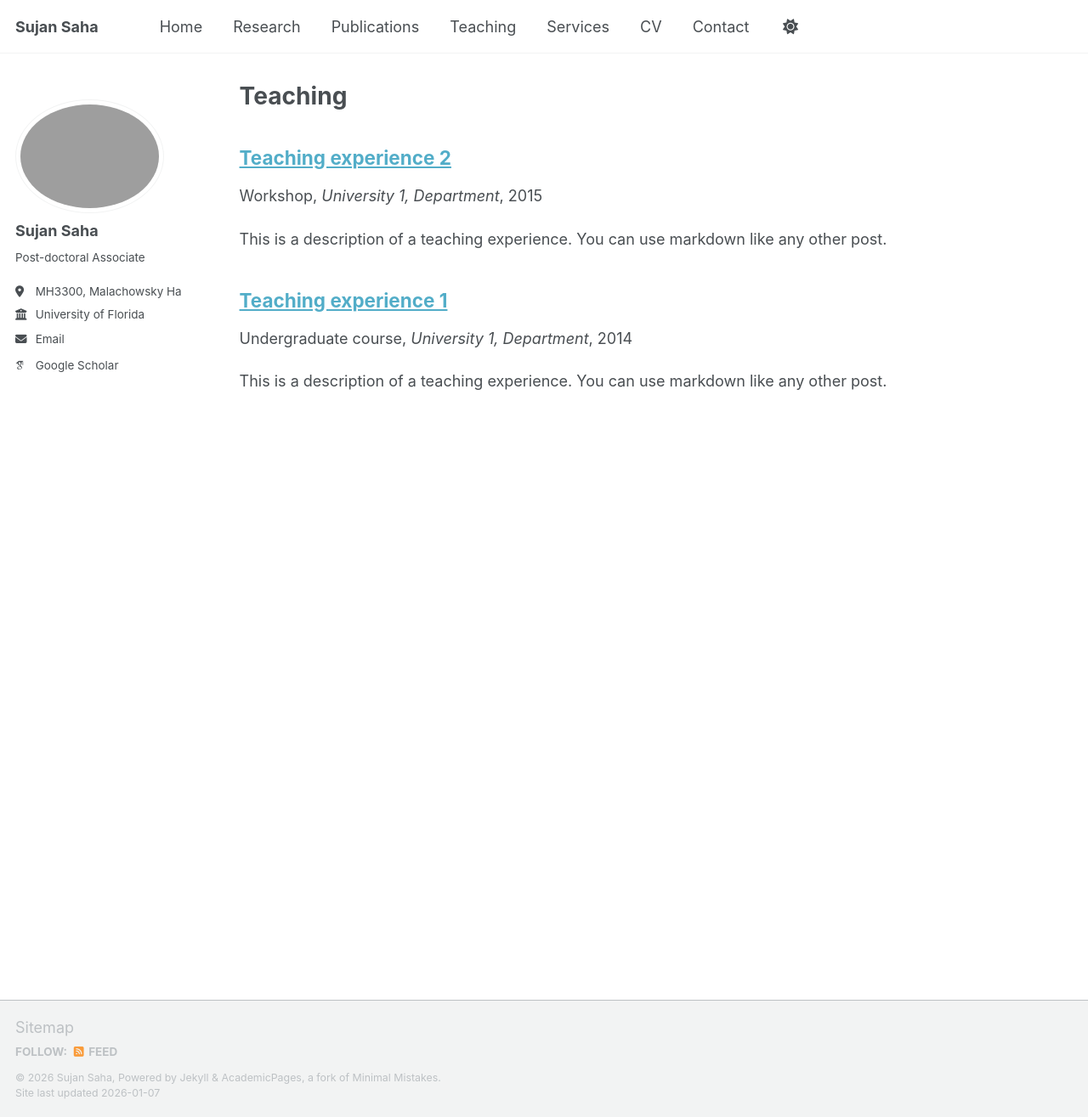
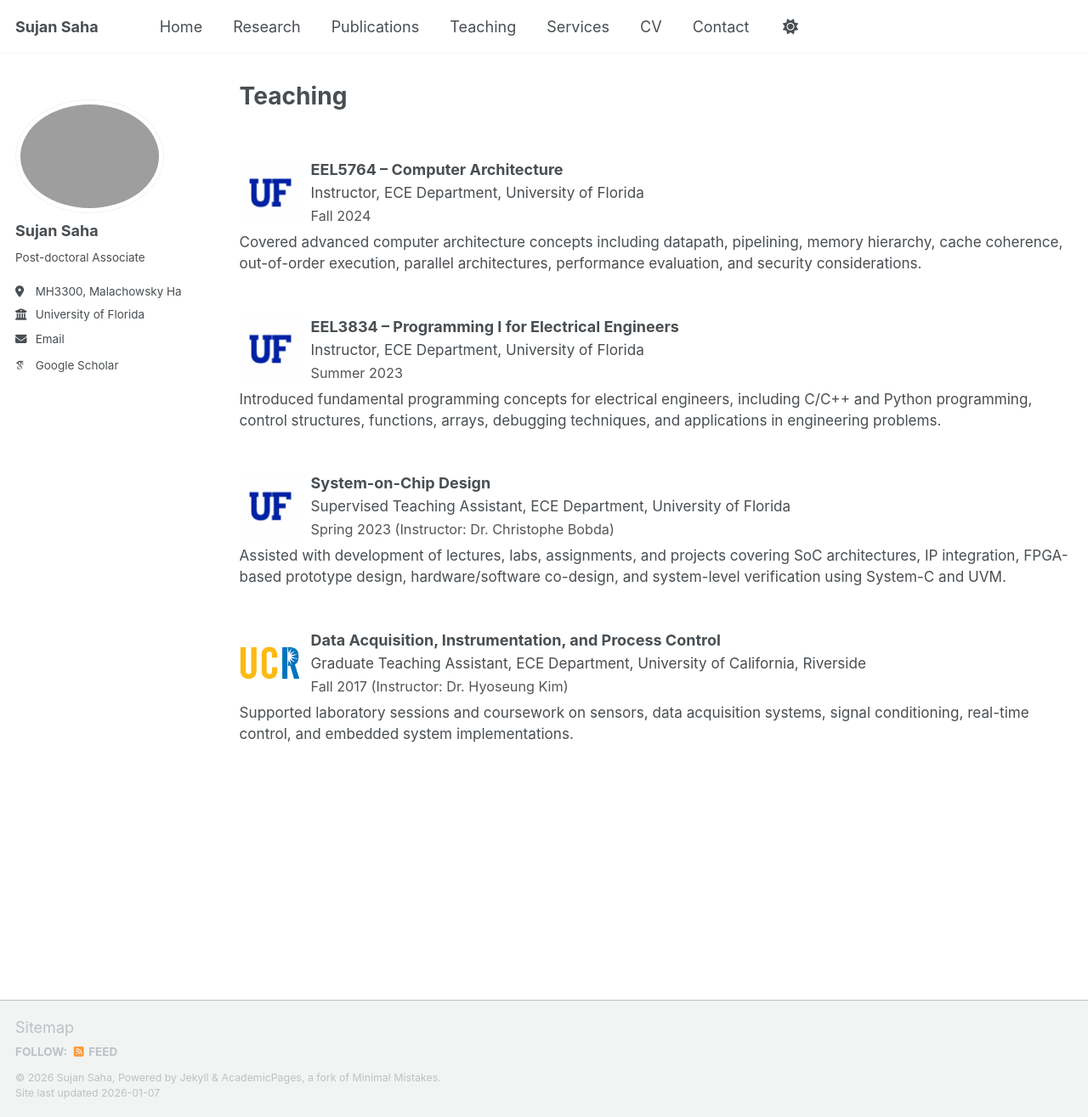
Before and after one commit to Sujansaha05/Sujansaha05.github.io, a Jekyll site: the page built from _pages/teaching_sujan.html, in a window 1280 px wide and 1315 px high. Shown: the whole window at 85% size. Built offline with Jekyll 4.4.1, drawn with Linux system fonts in a browser that asks for light colours; some web fonts are replaced; a script that is not in the unit is left out.

Commit message:
Teaching Page Added

```diff
--- a/_pages/teaching_sujan.html
+++ b/_pages/teaching_sujan.html
@@ -1,12 +1,104 @@
 ---
 layout: archive
 title: "Teaching"
-permalink: /teaching/
+permalink: /teaching_sujan/
 author_profile: true
 ---
 
-{% include base_path %}
+<!--{% include base_path %}
 
 {% for post in site.teaching reversed %}
   {% include archive-single.html %}
-{% endfor %}
+{% endfor %}-->
+
+<br>
+
+<section class="page-content">
+
+  <!--<h1>Teaching</h1>-->
+
+  <ul class="teaching-list">
+
+    <!-- UF Adjunct Lecturer -->
+    <li class="teaching-item">
+      <div class="teaching-header">
+        <img src="/assets/img/logos/UF-Logo.png" alt="University of Florida" class="school-logo">
+        <div>
+          <strong>EEL5764 – Computer Architecture</strong><br>
+          <span class="teaching-role">
+            Instructor, ECE Department, University of Florida
+          </span><br>
+          <span class="teaching-term">Fall 2024</span>
+        </div>
+      </div>
+      <p class="teaching-desc">
+        Covered advanced computer architecture concepts including datapath, pipelining,
+        memory hierarchy, cache coherence, out-of-order execution, parallel architectures,
+        performance evaluation, and security considerations.
+      </p>
+    </li>
+
+    <!-- UF Instructor -->
+    <li class="teaching-item">
+      <div class="teaching-header">
+        <img src="/assets/img/logos/UF-Logo.png" alt="University of Florida" class="school-logo">
+        <div>
+          <strong>EEL3834 – Programming I for Electrical Engineers</strong><br>
+          <span class="teaching-role">
+            Instructor, ECE Department, University of Florida
+          </span><br>
+          <span class="teaching-term">Summer 2023</span>
+        </div>
+      </div>
+      <p class="teaching-desc">
+        Introduced fundamental programming concepts for electrical engineers,
+        including C/C++ and Python programming, control structures, functions,
+        arrays, debugging techniques, and applications in engineering problems.
+      </p>
+    </li>
+
+    <!-- UF GTA -->
+    <li class="teaching-item">
+      <div class="teaching-header">
+        <img src="/assets/img/logos/UF-Logo.png" alt="University of Florida" class="school-logo">
+        <div>
+          <strong>System-on-Chip Design</strong><br>
+          <span class="teaching-role">
+            Supervised Teaching Assistant, ECE Department, University of Florida
+          </span><br>
+          <span class="teaching-term">
+            Spring 2023 (Instructor: Dr. Christophe Bobda)
+          </span>
+        </div>
+      </div>
+      <p class="teaching-desc">
+        Assisted with development of lectures, labs, assignments, and projects covering SoC
+        architectures, IP integration, FPGA-based prototype design, hardware/software
+        co-design, and system-level verification using System-C and UVM.
+      </p>
+    </li>
+
+    <!-- UCR GTA -->
+    <li class="teaching-item">
+      <div class="teaching-header">
+        <img src="/assets/img/logos/UCR_Color.png" alt="University of California, Riverside" class="school-logo">
+        <div>
+          <strong>Data Acquisition, Instrumentation, and Process Control</strong><br>
+          <span class="teaching-role">
+            Graduate Teaching Assistant, ECE Department, University of California, Riverside
+          </span><br>
+          <span class="teaching-term">
+            Fall 2017 (Instructor: Dr. Hyoseung Kim)
+          </span>
+        </div>
+      </div>
+      <p class="teaching-desc">
+        Supported laboratory sessions and coursework on sensors,
+        data acquisition systems, signal conditioning, real-time control,
+        and embedded system implementations.
+      </p>
+    </li>
+
+  </ul>
+
+</section>
--- a/assets/css/main.scss
+++ b/assets/css/main.scss
@@ -60,3 +60,39 @@
   margin-top: 1.2em;
   margin-bottom: 0.6em;
 }
+
+.teaching-list {
+  list-style: none;
+  padding-left: 0;
+}
+
+.teaching-item {
+  /* margin-bottom: 1.5em;*/
+  margin-bottom: 48px;
+}
+
+.teaching-header {
+  display: flex;
+  align-items: center;
+  gap: 12px;
+}
+
+.school-logo {
+  width: 72px;
+  height: auto;
+}
+
+.teaching-role {
+  font-size: 0.95em;
+}
+
+.teaching-term {
+  font-size: 0.9em;
+  color: #555;
+}
+
+.teaching-desc {
+  margin-top: 6px;
+  font-size: 0.95em;
+  line-height: 1.45;
+}
```
Also changed, not shown: _pages/about_sujan.md (+1 -1 lines), assets/img/logos/UCR_Color.png (added), assets/img/logos/UF-Logo.png (added), 3 other files.
